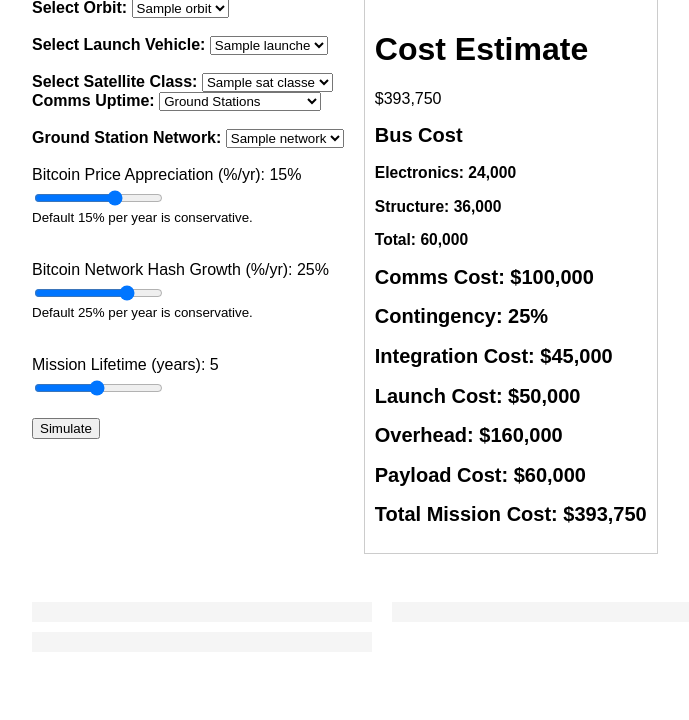
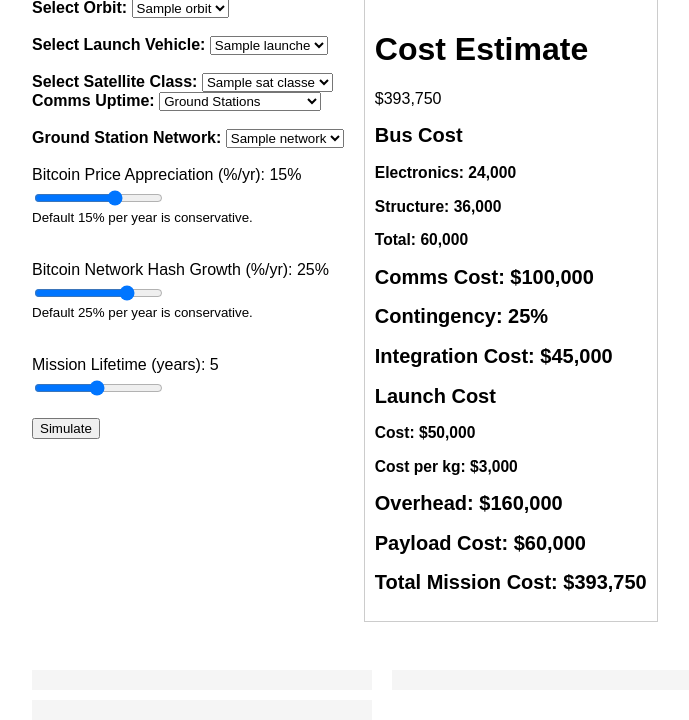
Before and after one commit to dyson-labs/orbital_btc_mining, a Flask app: template templates/index.html in a window 1280 px wide. Shown: the part 81-801 px from the top of the page, without its empty margins (108-797 px from the left). Before the commit the page ends 635 px from the top, so only its background shows below. Run offline with Flask 3, Linux system fonts and the light colour scheme; the template is opened without the code that fills it: most values are stand-ins (such as "Sample title", 1, 10 or a date in 2020).

Commit message:
Show launch cost per kg

```diff
--- a/app.py
+++ b/app.py
@@ -256,12 +256,16 @@
             500, params["payload_mass_kg"], when_available=when_available
         )
         launch_cost = 0
+        cost_per_kg = 0
         for o in launch_opts:
             if o["vehicle"] == selected_vehicle:
                 launch_cost = o["total_cost_usd"]
+                cost_per_kg = o.get("cost_per_kg_usd", 0)
                 break
         if launch_cost == 0 and launch_opts:
-            launch_cost = min(o["total_cost_usd"] for o in launch_opts)
+            best = min(launch_opts, key=lambda x: x["total_cost_usd"])
+            launch_cost = best["total_cost_usd"]
+            cost_per_kg = best.get("cost_per_kg_usd", 0)
 
         capex = {
             **costs,
@@ -269,6 +273,7 @@
             "asic_count": params["asic_count"],
         }
         cost_data = run_cost_model(1.0, **capex)
+        cost_data["launch_cost_per_kg"] = cost_per_kg
 
         breakdown = {
             "Bus Cost": {
@@ -278,7 +283,10 @@
             },
             "Payload Cost": cost_data["payload_cost"],
             "Integration Cost": cost_data["integration_cost"],
-            "Launch Cost": cost_data["launch_cost"],
+            "Launch Cost": {
+                "Cost per kg": cost_per_kg,
+                "Cost": cost_data["launch_cost"],
+            },
             "Comms Cost": cost_data["comms_cost"],
             "Overhead": cost_data["overhead"],
             "Contingency": cost_data["contingency"],
@@ -371,12 +379,16 @@
             when_available=when_available,
         )
         launch_cost = 0
+        cost_per_kg = 0
         for o in launch_opts:
             if o["vehicle"] == selected_vehicle:
                 launch_cost = o["total_cost_usd"]
+                cost_per_kg = o.get("cost_per_kg_usd", 0)
                 break
         if launch_cost == 0 and launch_opts:
-            launch_cost = min(o["total_cost_usd"] for o in launch_opts)
+            best = min(launch_opts, key=lambda x: x["total_cost_usd"])
+            launch_cost = best["total_cost_usd"]
+            cost_per_kg = best.get("cost_per_kg_usd", 0)
 
         btc_app = float(data.get("btc_appreciation", 15)) / 100.0
         btc_hash = float(data.get("btc_hash_growth", 25)) / 100.0
@@ -391,6 +403,7 @@
             "mission_lifetime": mission_life,
         }
         cost_data = run_cost_model(env.sunlight_fraction, **capex)
+        cost_data["launch_cost_per_kg"] = cost_per_kg
 
         revenue_curve = project_revenue_curve(
             env.sunlight_fraction,
--- a/templates/index.html
+++ b/templates/index.html
@@ -120,6 +120,8 @@
                     let val = formatValue(v);
                     if (key.includes('contingency')) {
                         val = (parseFloat(v) * 100).toLocaleString(undefined, {maximumFractionDigits: 1}) + '%';
+                    } else if (key.includes('cost_per_kg')) {
+                        val = '$' + formatValue(v) + '/kg';
                     } else if (key.includes('avg_network_hashrate')) {
                         val = formatValue(v) + ' EH/s';
                     } else if (key.includes('total_hashrate')) {
```
